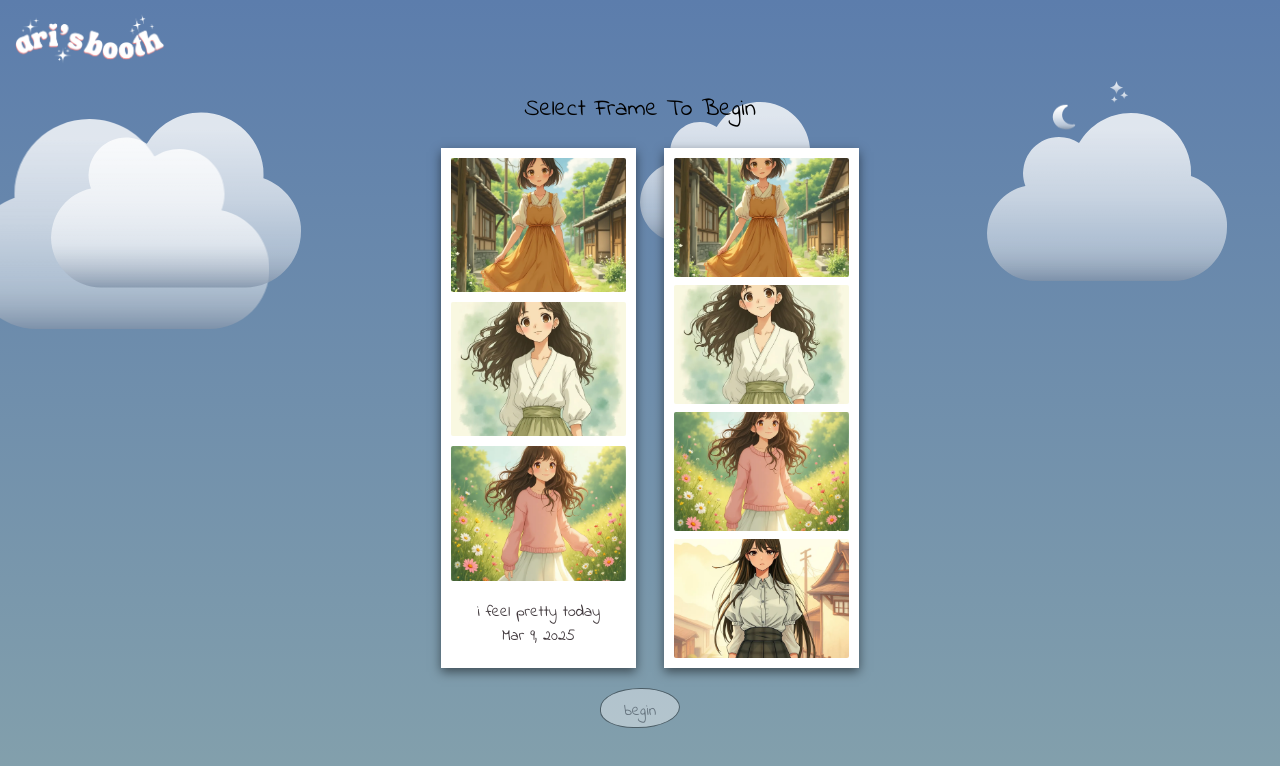
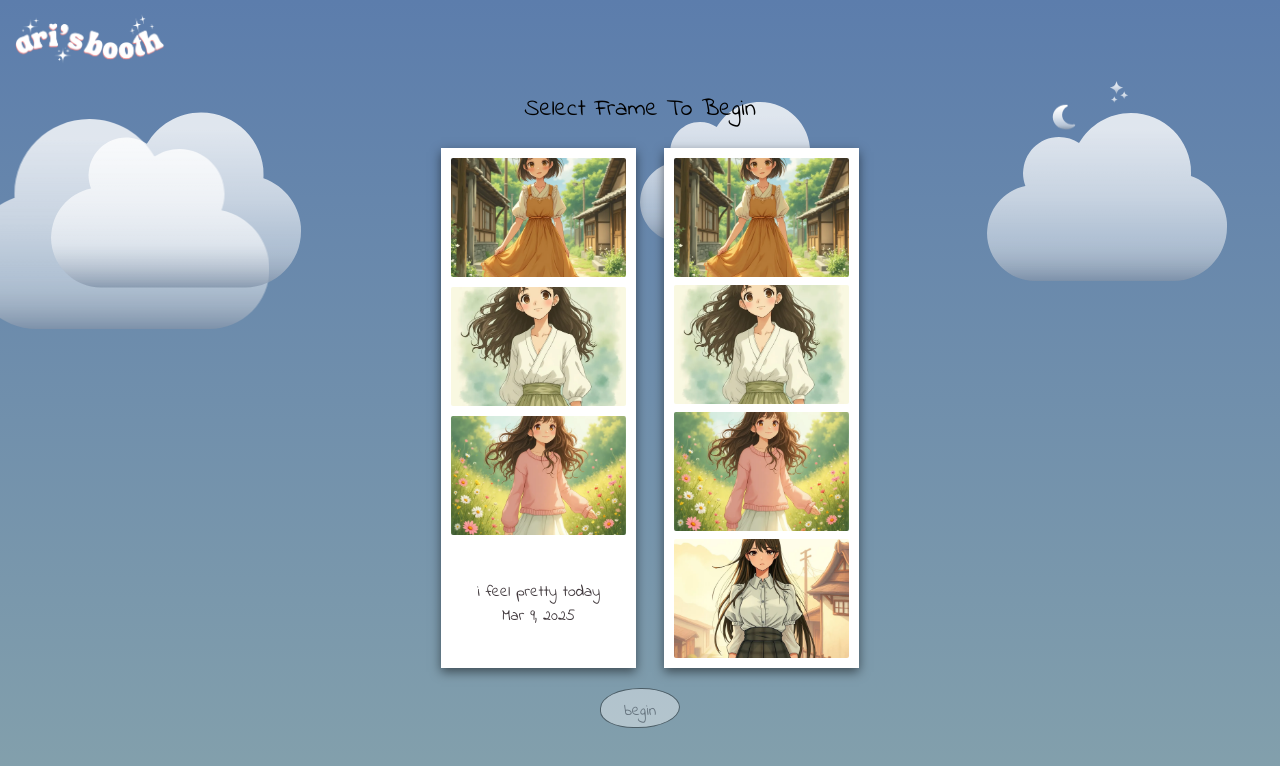
Before and after one commit to dahliarianna/arisbooth, a React (Vite) app: page / in a window 1280 px wide. Shown: the top 766 px of the page. Built offline with nearby package versions, Linux system fonts and the light colour scheme; a web font is replaced by a local one.

Commit message:
edited grid item dimensions

```diff
--- a/src/index.css
+++ b/src/index.css
@@ -232,8 +232,8 @@ button:focus-visible {
 } */
 
 .grid-item {
-  width: 100%;
-  height: 100%;
+  width: 175px;
+  height: 119px;
   display: flex;
   align-items: center;
   justify-content: center;
@@ -258,7 +258,6 @@ button:focus-visible {
 .grid-item img {
   width: 100%;
   height: 100%;
-  aspect-ratio: auto;
   object-fit: cover;
   display: block;
 }
```
